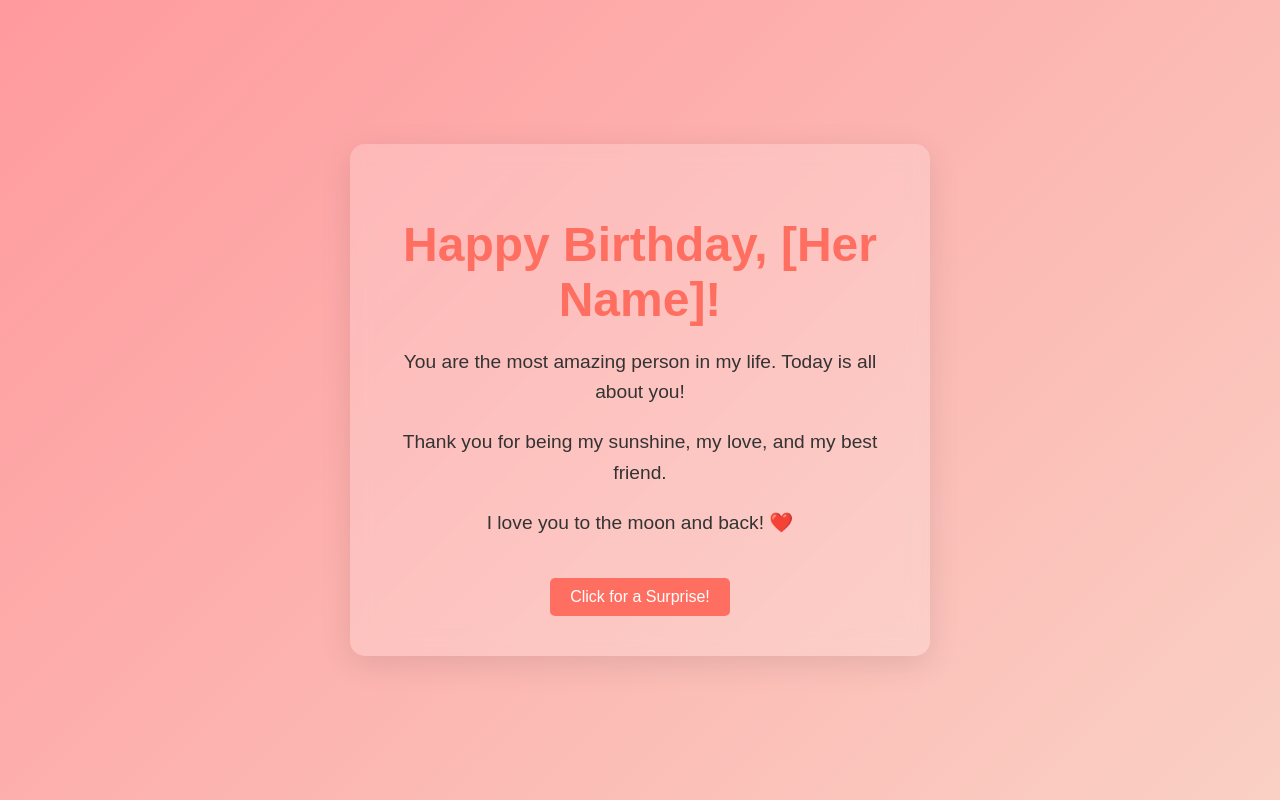
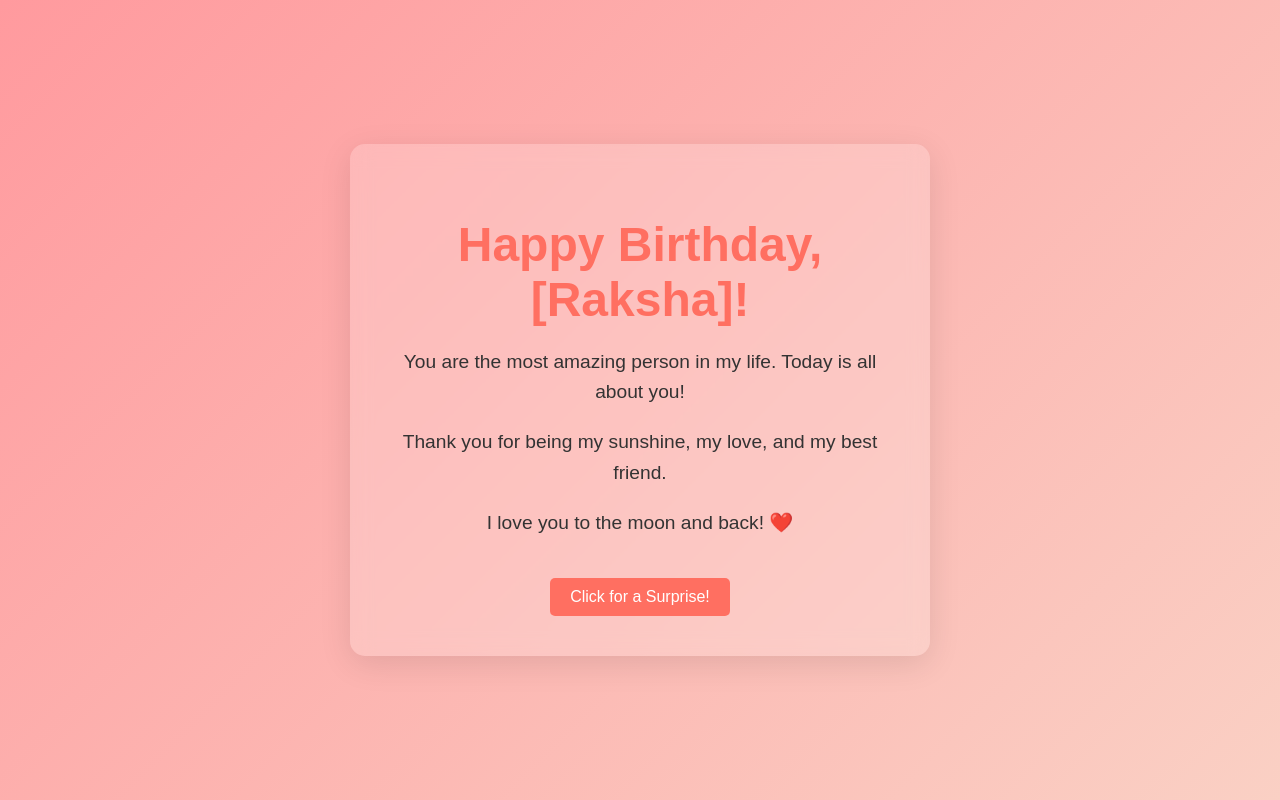
Before and after one commit to atharva1819/Birtday-mine, a plain HTML site: page index.html in a window 1280 px wide. Drawn offline with Linux system fonts and the light colour scheme.

Commit message:
Update index.html

```diff
--- a/index.html
+++ b/index.html
@@ -9,7 +9,7 @@
 <body>
     <div class="container">
         <div class="card">
-            <h1>Happy Birthday, <span id="name">[Her Name]</span>!</h1>
+            <h1>Happy Birthday, <span id="name">[Raksha]</span>!</h1>
             <p>You are the most amazing person in my life. Today is all about you!</p>
             <p>Thank you for being my sunshine, my love, and my best friend.</p>
             <p>I love you to the moon and back! ❤️</p>
```
